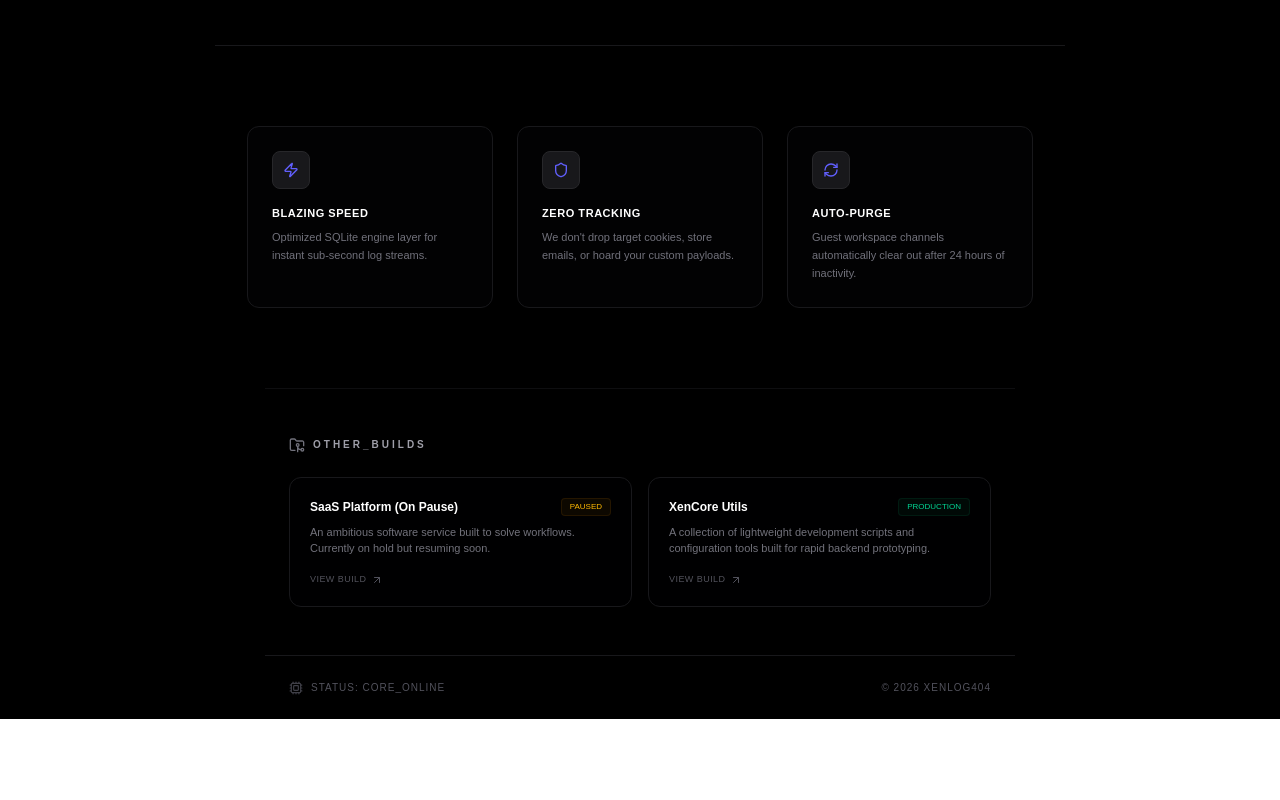
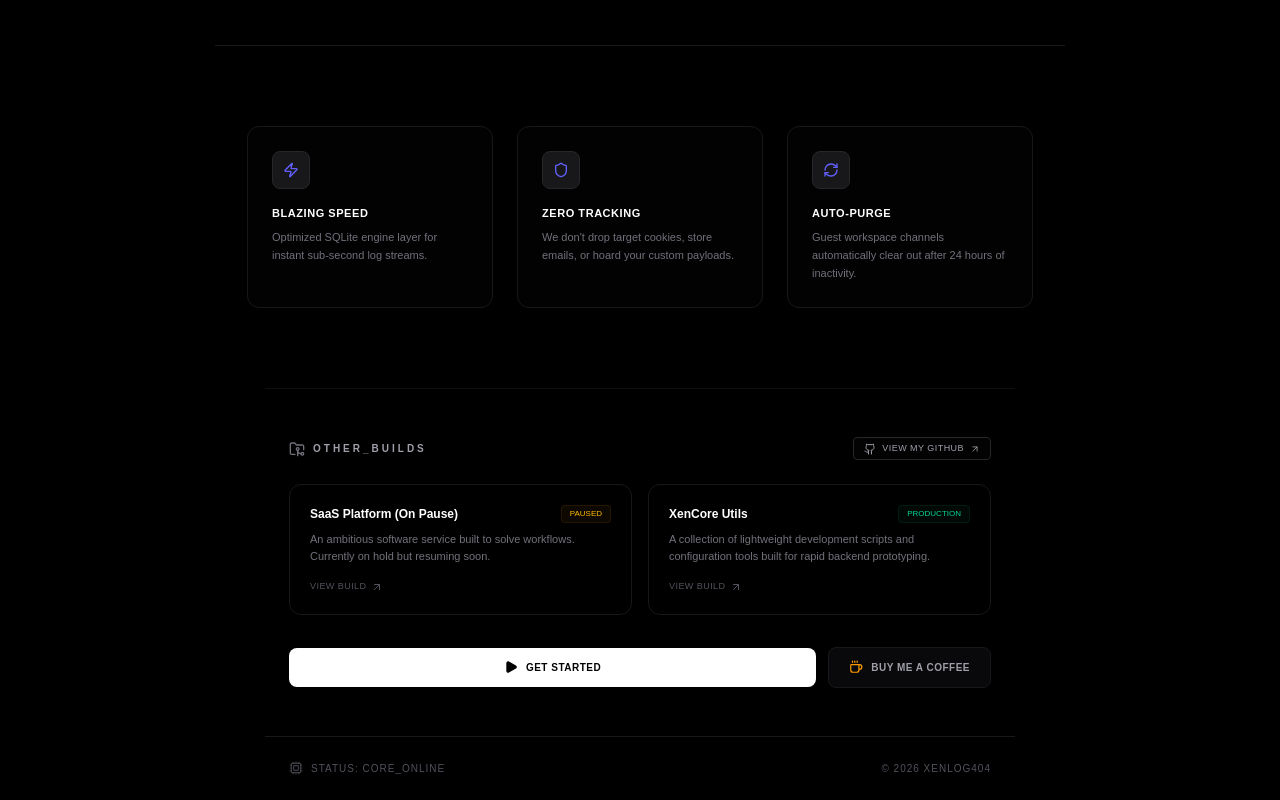
Before and after one commit to iamxenon404/Xenolog404, a Next.js app in the folder frontend/: page /landing-page in a window 1280 px wide. Shown: the part 603-1403 px from the top of the page. Before the commit the page ends 1322 px from the top, so only its background shows below. Built offline with nearby package versions, Linux system fonts and the light colour scheme; no server answers.

Commit message:
updated project section

```diff
--- a/frontend/app/landing-page/components/Projects.tsx
+++ b/frontend/app/landing-page/components/Projects.tsx
@@ -1,4 +1,6 @@
-import { ArrowUpRight, FolderGit2 } from 'lucide-react';
+'use client';
+
+import { ArrowUpRight, FolderGit2, Github, Coffee, Play } from 'lucide-react';
 
 export default function Projects() {
   // Add your other projects here! You can swap these out whenever.
@@ -19,12 +21,27 @@ export default function Projects() {
 
   return (
     <section className="w-full max-w-[750px] mx-auto px-6 py-12 border-t border-zinc-900/60">
-      <div className="flex items-center gap-2 mb-6">
-        <FolderGit2 className="w-4 h-4 text-zinc-500" />
-        <h2 className="text-[10px] font-black uppercase text-zinc-400 tracking-[0.3em]">Other_Builds</h2>
+
+      {/* HEADER SECTION WITH INTEGRATED GITHUB UTILITY */}
+      <div className="flex items-center justify-between mb-6">
+        <div className="flex items-center gap-2">
+          <FolderGit2 className="w-4 h-4 text-zinc-500" />
+          <h2 className="text-[10px] font-black uppercase text-zinc-400 tracking-[0.3em]">Other_Builds</h2>
+        </div>
+        <a
+          href="https://github.com"
+          target="_blank"
+          rel="noopener noreferrer"
+          className="flex items-center gap-1.5 px-2.5 py-1 rounded border border-zinc-800 hover:border-zinc-700 bg-zinc-950/40 text-[9px] font-mono uppercase tracking-wider text-zinc-400 hover:text-white transition-all"
+        >
+          <Github className="w-3 h-3" />
+          <span>View My GitHub</span>
+          <ArrowUpRight className="w-2.5 h-2.5" />
+        </a>
       </div>
 
-      <div className="grid grid-cols-1 sm:grid-cols-2 gap-4">
+      {/* GRID DISPLAY */}
+      <div className="grid grid-cols-1 sm:grid-cols-2 gap-4 mb-6">
         {personalProjects.map((project, i) => (
           <a
             key={i}
@@ -57,6 +74,24 @@ export default function Projects() {
           </a>
         ))}
       </div>
+
+      {/* FOOTER CALL-TO-ACTION MATRIX */}
+      <div className="flex flex-col sm:flex-row items-center gap-3 w-full pt-2">
+        <button className="flex items-center justify-center gap-2 w-full sm:w-auto sm:flex-1 px-4 py-3 rounded-lg bg-white hover:bg-zinc-200 text-black text-[10px] font-mono font-black uppercase tracking-wider transition-all active:scale-[0.98]">
+          <Play className="w-3.5 h-3.5 fill-current" />
+          Get Started
+        </button>
+        <a
+          href="https://buymeacoffee.com"
+          target="_blank"
+          rel="noopener noreferrer"
+          className="flex items-center justify-center gap-2 w-full sm:w-auto px-5 py-3 rounded-lg bg-zinc-950 hover:bg-zinc-900 text-zinc-400 hover:text-white text-[10px] font-mono font-bold uppercase tracking-wider transition-all border border-zinc-900 hover:border-zinc-800 active:scale-[0.98]"
+        >
+          <Coffee className="w-3.5 h-3.5 text-amber-500" />
+          Buy Me A Coffee
+        </a>
+      </div>
+
     </section>
   );
 }
```
